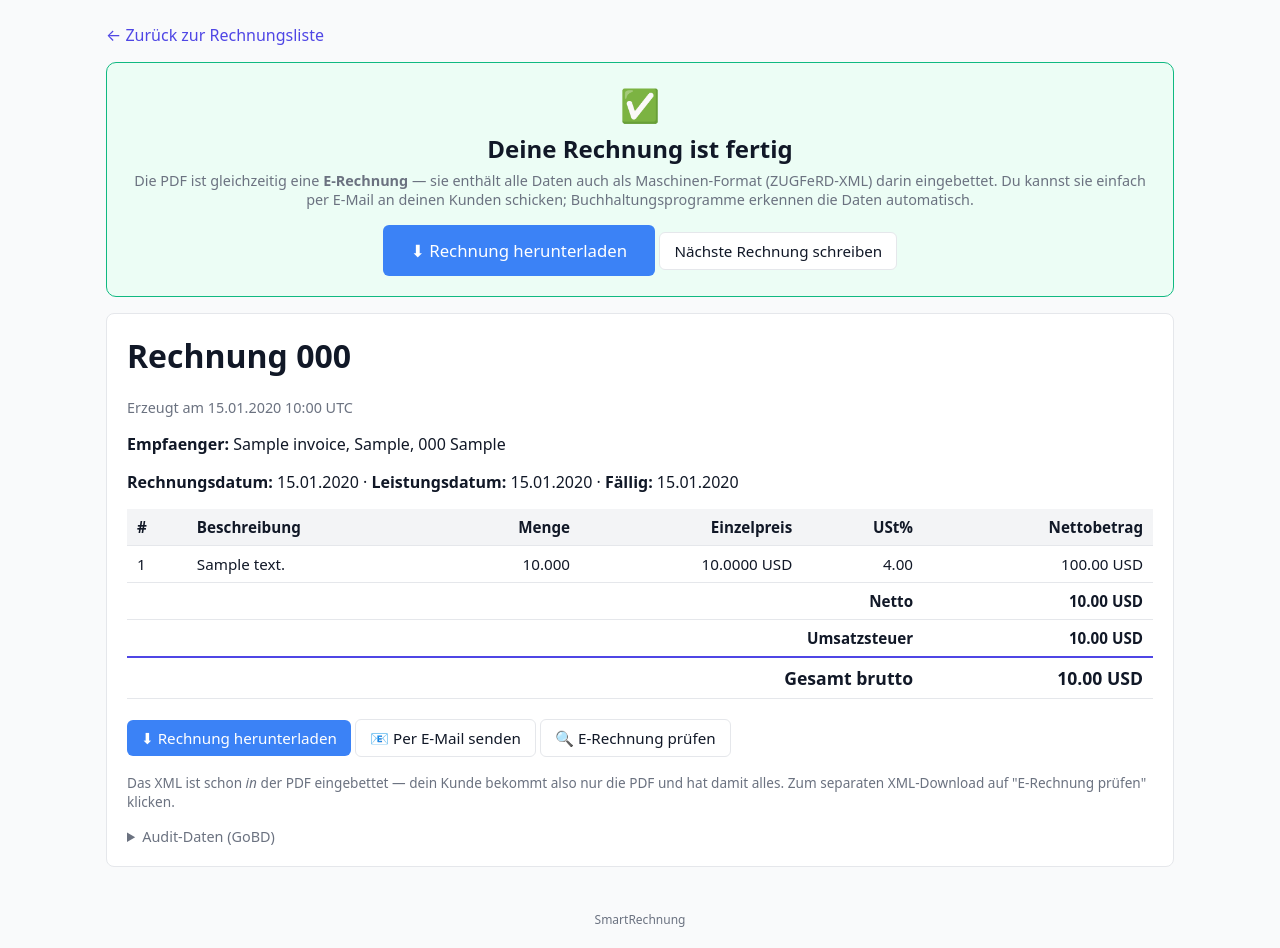
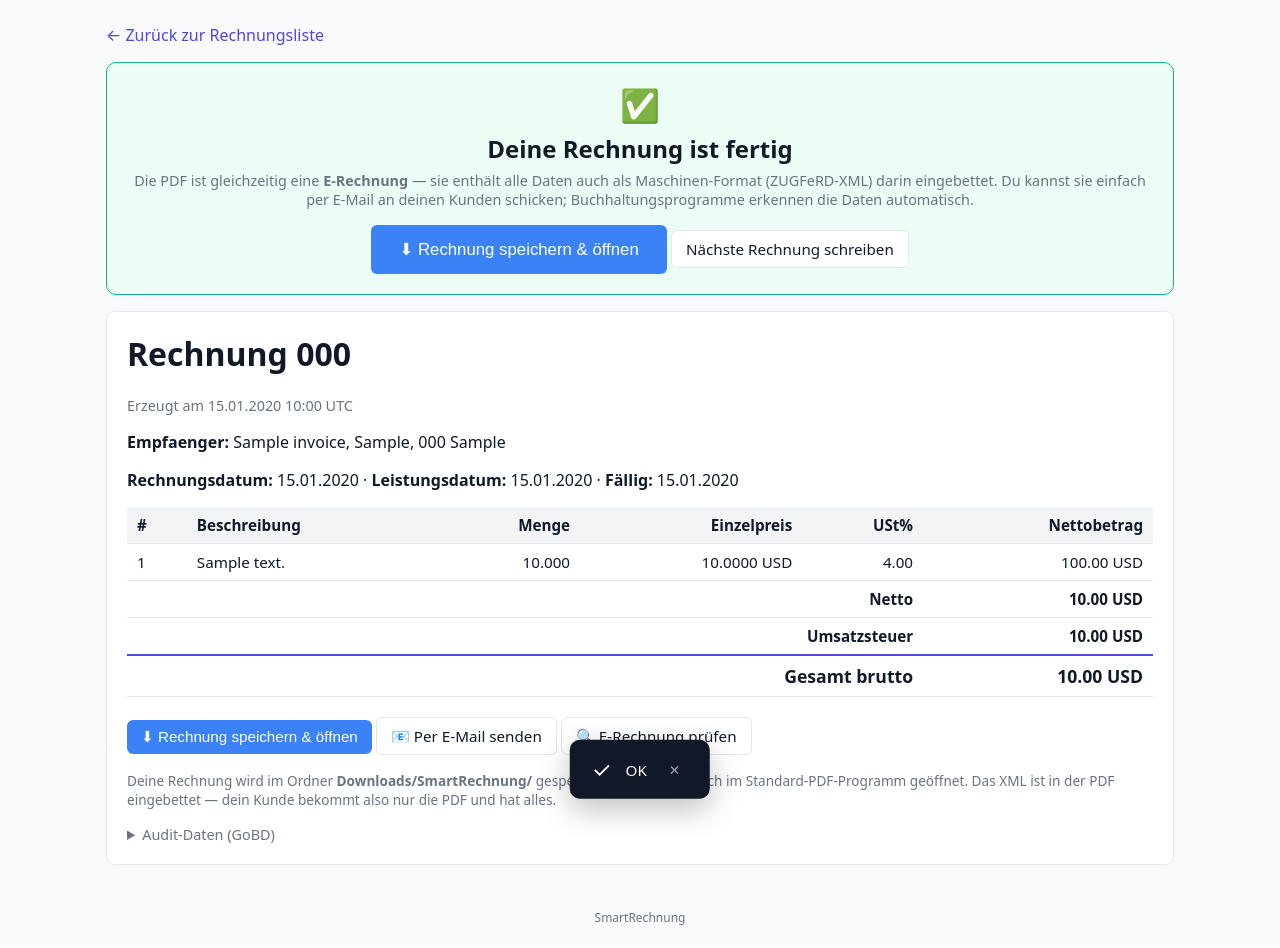
Before and after one commit to soerenhue/smartrechnung, a FastAPI app: page /rechnung/1 in a window 1280 px wide. Shown: the part 48-996 px from the top of the page. After the commit the page ends 973 px from the top, so only its background shows below. Run offline with FastAPI, Linux system fonts and the light colour scheme; tables that the repository leaves empty hold one stand-in row (values such as "Sample post").

Commit message:
Downloads landen im Downloads-Ordner + Launcher mit Start-Lock
Hauptproblem: PyWebView-Chromium kann keine Downloads - klick auf PDF
oder XML navigierte weg und zeigte die Datei als Text/Blob, ohne
Zurück-Button.

Lösung: Download-Buttons sind jetzt JavaScript-Buttons, die per fetch()
den Server bitten, die Datei nach ~/Downloads/SmartRechnung/ zu
kopieren und im System-PDF-Viewer zu öffnen. Die aktuelle Seite bleibt
stehen, eine Toast-Nachricht zeigt den Dateipfad plus einen
'Ordner öffnen'-Button.

Betroffene Stellen:
- Neuer Endpoint POST /rechnung/{id}/speichern?format=pdf|xml
  - shutil.copy2 in ~/Downloads/SmartRechnung/
  - os.startfile (Win) / open (macOS) / xdg-open (Linux) öffnet Datei
  - Antwortet mit JSON (Pfad + Dateiname)
- Neuer Endpoint POST /rechnung/{id}/ordner-oeffnen
  - Zeigt Datei im Explorer / Finder / Dateimanager
- base.html: Toast-System mit Action-Button
- base.html: globale JS-Funktion saveInvoiceFile()
- invoice_detail.html, verify.html, invoice_list.html: Links werden
  zu Buttons mit onclick=saveInvoiceFile()

Nebenproblem 'mehrfaches Klicken beim Start' gefixt:
- Lock-Datei (smartrechnung.lock) verhindert parallele Starts durch
  Doppel-Klick. Zweiter Klick zeigt tkinter-Hinweis 'App fährt hoch'
  statt sich leise aufzuhängen.
- _already_running: 3x Retry mit 400ms Pause, weil der Server beim
  Start ein paar Sekunden braucht bevor er antwortet.
- Lock wird in finally-Block verlässlich freigegeben.

Co-Authored-By: Claude Opus 4.7 <noreply@anthropic.com>
Claude-Session: https://claude.ai/code/session_012h5UeUb7FVeQUHKTYmwjrq

```diff
--- a/app/main.py
+++ b/app/main.py
@@ -3,6 +3,8 @@
 from __future__ import annotations
 
 import io
+import os
+import sys
 import zipfile
 from datetime import date
 from pathlib import Path
@@ -725,14 +727,119 @@ def invoice_xml(inv_id: int, db: Session = Depends(get_db)):
     if not inv or not inv.xml_path:
         raise HTTPException(404)
     full = Path(_cfg.data_dir) / inv.xml_path
-    # application/octet-stream + Content-Disposition erzwingt Download
-    # in jedem Browser und auch im eingebetteten PyWebView-Chromium
     return FileResponse(
         full,
         media_type="application/octet-stream",
         filename=full.name,
         headers={"Content-Disposition": f'attachment; filename="{full.name}"'},
     )
+
+
+def _downloads_dir() -> Path:
+    """Downloads-Ordner des Users (OS-unabhängig) + Unterordner für SmartRechnung."""
+    if sys.platform.startswith("win"):
+        base = Path(os.environ.get("USERPROFILE", str(Path.home()))) / "Downloads"
+    else:
+        base = Path.home() / "Downloads"
+    d = base / "SmartRechnung"
+    d.mkdir(parents=True, exist_ok=True)
+    return d
+
+
+def _open_file_in_system(path: Path) -> None:
+    """Öffnet eine Datei im System-Default-Viewer (PDF-App, XML-Editor)."""
+    try:
+        if sys.platform.startswith("win"):
+            os.startfile(str(path))  # type: ignore[attr-defined]
+        elif sys.platform == "darwin":
+            import subprocess
+            subprocess.Popen(["open", str(path)])
+        else:
+            import subprocess
+            subprocess.Popen(["xdg-open", str(path)])
+    except Exception:
+        pass  # Datei ist gespeichert, nur Auto-Open schlug fehl - kein Drama
+
+
+def _reveal_in_system(path: Path) -> None:
+    """Öffnet den ORDNER der Datei im System-Datei-Explorer, Datei markiert."""
+    try:
+        if sys.platform.startswith("win"):
+            import subprocess
+            subprocess.Popen(["explorer", "/select,", str(path)])
+        elif sys.platform == "darwin":
+            import subprocess
+            subprocess.Popen(["open", "-R", str(path)])
+        else:
+            import subprocess
+            subprocess.Popen(["xdg-open", str(path.parent)])
+    except Exception:
+        pass
+
+
+@app.post("/rechnung/{inv_id}/speichern")
+def invoice_save_to_downloads(inv_id: int, format: str = "pdf",
+                              oeffnen: bool = True,
+                              db: Session = Depends(get_db)):
+    """Kopiert PDF oder XML in den Downloads-Ordner des Users und öffnet
+    optional die Datei im System-Viewer. Gibt JSON zurück, damit die
+    Seite NICHT weg-navigiert - das löst das 'kein Zurück-Button'-Problem
+    im eingebetteten Chromium von PyWebView, das Datei-Downloads nicht
+    unterstützt und stattdessen die Datei im Fenster öffnet."""
+    import shutil
+
+    inv = db.get(Invoice, inv_id)
+    if not inv:
+        return JSONResponse({"ok": False, "error": "Rechnung nicht gefunden"}, status_code=404)
+
+    if format == "xml":
+        src_rel = inv.xml_path
+        suffix = ".xml"
+    else:
+        src_rel = inv.pdf_path
+        suffix = ".pdf"
+
+    if not src_rel:
+        return JSONResponse({"ok": False, "error": f"Keine {format.upper()}-Datei vorhanden."},
+                            status_code=404)
+
+    src = Path(_cfg.data_dir) / src_rel
+    if not src.exists():
+        return JSONResponse({"ok": False, "error": "Quelldatei fehlt auf der Festplatte."},
+                            status_code=404)
+
+    dl = _downloads_dir()
+    safe_num = inv.invoice_number.replace("/", "-").replace(" ", "_").replace("\\", "-")
+    dst = dl / f"Rechnung_{safe_num}{suffix}"
+    # Falls Datei existiert und identisch: nicht nochmal kopieren
+    try:
+        if not dst.exists() or dst.stat().st_size != src.stat().st_size:
+            shutil.copy2(src, dst)
+    except Exception as e:
+        return JSONResponse({"ok": False, "error": f"Kopieren fehlgeschlagen: {e}"},
+                            status_code=500)
+
+    if oeffnen:
+        _open_file_in_system(dst)
+
+    return JSONResponse({"ok": True, "path": str(dst),
+                         "filename": dst.name,
+                         "folder": str(dl)})
+
+
+@app.post("/rechnung/{inv_id}/ordner-oeffnen")
+def invoice_open_folder(inv_id: int, format: str = "pdf",
+                        db: Session = Depends(get_db)):
+    """Öffnet den Ordner mit der zuletzt gespeicherten Datei im Datei-Explorer."""
+    inv = db.get(Invoice, inv_id)
+    if not inv:
+        return JSONResponse({"ok": False}, status_code=404)
+    dl = _downloads_dir()
+    safe_num = inv.invoice_number.replace("/", "-").replace(" ", "_").replace("\\", "-")
+    suffix = ".xml" if format == "xml" else ".pdf"
+    dst = dl / f"Rechnung_{safe_num}{suffix}"
+    _reveal_in_system(dst if dst.exists() else dl)
+    return JSONResponse({"ok": True})
 
 
 # --- GoBD-Export (pro Firma) ---------------------------------------------
--- a/app/templates/base.html
+++ b/app/templates/base.html
@@ -58,6 +58,18 @@
   .total-row td { font-weight: 700; font-size: 1.1rem; border-top: 2px solid var(--primary); }
   .pill { background: #eef2ff; color: var(--primary); padding: 2px 8px; border-radius: 999px; font-size: 0.8rem; }
   @media (max-width: 760px) { .grid, .grid-3 { grid-template-columns: 1fr; } }
+  /* Toast für Datei-Download-Bestätigungen */
+  #toast { position: fixed; bottom: 24px; left: 50%; transform: translateX(-50%) translateY(120%);
+           background: #111827; color: #fff; padding: 14px 22px; border-radius: 10px;
+           font-size: 0.95rem; box-shadow: 0 10px 30px rgba(0,0,0,0.25);
+           transition: transform 0.25s ease-out; z-index: 9999; max-width: 90%;
+           display: flex; align-items: center; gap: 14px; }
+  #toast.show { transform: translateX(-50%) translateY(0); }
+  #toast .toast-icon { font-size: 1.4rem; }
+  #toast button { background: #3B82F6; color: #fff; border: 0; padding: 6px 12px;
+                  border-radius: 6px; cursor: pointer; font-size: 0.85rem; }
+  #toast button.toast-close { background: transparent; color: #9ca3af; padding: 4px 8px; }
+  .is-loading { opacity: 0.6; pointer-events: none; }
 </style>
 </head>
 <body>
@@ -89,5 +101,70 @@
 <footer style="text-align:center;padding:20px;color:var(--muted);font-size:0.75rem">
   <a href="/ueber" style="color:var(--muted);text-decoration:none">SmartRechnung</a>
 </footer>
+
+<div id="toast" role="status" aria-live="polite">
+  <span class="toast-icon" id="toastIcon">✓</span>
+  <span id="toastMsg">OK</span>
+  <button type="button" id="toastAction" style="display:none"></button>
+  <button type="button" class="toast-close" onclick="hideToast()">✕</button>
+</div>
+
+<script>
+  // Toast-System: zeigt eine kleine Bestätigung unten, ohne die Seite zu wechseln
+  let toastTimer = null;
+  function showToast(msg, opts) {
+    opts = opts || {};
+    const t = document.getElementById('toast');
+    document.getElementById('toastIcon').textContent = opts.icon || '✓';
+    document.getElementById('toastMsg').innerHTML = msg;
+    const act = document.getElementById('toastAction');
+    if (opts.action) {
+      act.style.display = '';
+      act.textContent = opts.action.label;
+      act.onclick = opts.action.handler;
+    } else {
+      act.style.display = 'none';
+    }
+    t.classList.add('show');
+    if (toastTimer) clearTimeout(toastTimer);
+    toastTimer = setTimeout(hideToast, opts.duration || 8000);
+  }
+  function hideToast() {
+    document.getElementById('toast').classList.remove('show');
+    if (toastTimer) clearTimeout(toastTimer);
+  }
+
+  // Zentrales Datei-Speichern - kopiert PDF/XML in den Downloads-Ordner und
+  // öffnet sie im System-Viewer, OHNE die aktuelle Seite zu verlassen.
+  async function saveInvoiceFile(invoiceId, format, buttonEl) {
+    if (buttonEl) buttonEl.classList.add('is-loading');
+    try {
+      const resp = await fetch(`/rechnung/${invoiceId}/speichern?format=${format}&oeffnen=true`,
+                               { method: 'POST' });
+      const data = await resp.json();
+      if (!data.ok) {
+        showToast('⚠ ' + (data.error || 'Fehler beim Speichern'), { icon: '⚠', duration: 10000 });
+        return;
+      }
+      showToast(
+        `Gespeichert: <strong>${data.filename}</strong><br>` +
+        `<span style="opacity:0.7;font-size:0.85em">in ${data.folder}</span>`,
+        {
+          duration: 10000,
+          action: {
+            label: 'Ordner öffnen',
+            handler: () => {
+              fetch(`/rechnung/${invoiceId}/ordner-oeffnen?format=${format}`, { method: 'POST' });
+            }
+          }
+        }
+      );
+    } catch (e) {
+      showToast('⚠ Netzwerkfehler: ' + e, { icon: '⚠', duration: 10000 });
+    } finally {
+      if (buttonEl) buttonEl.classList.remove('is-loading');
+    }
+  }
+</script>
 </body>
 </html>
--- a/app/templates/invoice_detail.html
+++ b/app/templates/invoice_detail.html
@@ -12,9 +12,10 @@
     einfach per E-Mail an deinen Kunden schicken; Buchhaltungsprogramme
     erkennen die Daten automatisch.
   </p>
-  <a class="btn" href="/rechnung/{{ inv.id }}/pdf" style="padding:14px 28px; font-size:1.05rem">
-    ⬇ Rechnung herunterladen
-  </a>
+  <button type="button" class="btn" style="padding:14px 28px; font-size:1.05rem"
+          onclick="saveInvoiceFile({{ inv.id }}, 'pdf', this)">
+    ⬇ Rechnung speichern &amp; öffnen
+  </button>
   <a class="btn btn-secondary" href="/neu">Nächste Rechnung schreiben</a>
 </div>
 
@@ -50,7 +51,10 @@
   </table>
 
   <p style="margin-top:20px">
-    <a class="btn" href="/rechnung/{{ inv.id }}/pdf">⬇ Rechnung herunterladen</a>
+    <button type="button" class="btn"
+            onclick="saveInvoiceFile({{ inv.id }}, 'pdf', this)">
+      ⬇ Rechnung speichern &amp; öffnen
+    </button>
     <a class="btn btn-secondary" href="/rechnung/{{ inv.id }}/versenden">
       📧 Per E-Mail senden
     </a>
@@ -59,8 +63,9 @@
     </a>
   </p>
   <p class="muted" style="font-size:0.85rem;margin-top:6px">
-    Das XML ist schon <em>in</em> der PDF eingebettet — dein Kunde bekommt also nur
-    die PDF und hat damit alles. Zum separaten XML-Download auf "E-Rechnung prüfen" klicken.
+    Deine Rechnung wird im Ordner <strong>Downloads/SmartRechnung/</strong> gespeichert und
+    automatisch im Standard-PDF-Programm geöffnet. Das XML ist in der PDF
+    eingebettet — dein Kunde bekommt also nur die PDF und hat alles.
   </p>
 
   <details style="margin-top:16px">
--- a/app/templates/invoice_list.html
+++ b/app/templates/invoice_list.html
@@ -35,8 +35,8 @@
         <td class="right">{{ '%.2f'|format(inv.gross_total) }} {{ inv.currency }}</td>
         <td>
           <a href="/rechnung/{{ inv.id }}">Details</a> ·
-          <a href="/rechnung/{{ inv.id }}/pdf">PDF</a> ·
-          <a href="/rechnung/{{ inv.id }}/xml">XML</a>
+          <a href="#" onclick="event.preventDefault();saveInvoiceFile({{ inv.id }},'pdf',this)">PDF</a> ·
+          <a href="#" onclick="event.preventDefault();saveInvoiceFile({{ inv.id }},'xml',this)">XML</a>
         </td>
       </tr>
     {% endfor %}
```
Also changed, not shown: app/templates/verify.html (+7 -3 lines), launcher.py (+66 -8 lines).
